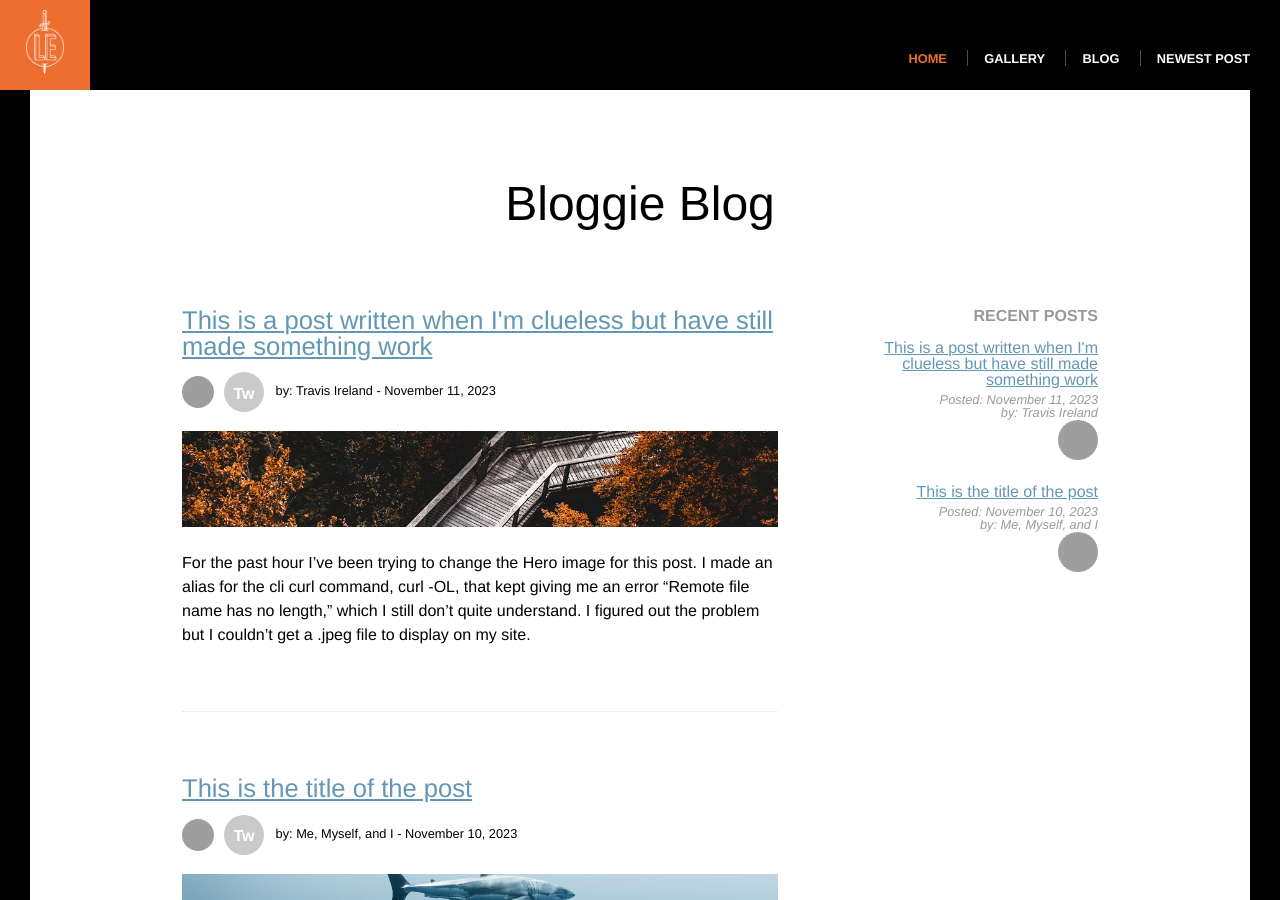
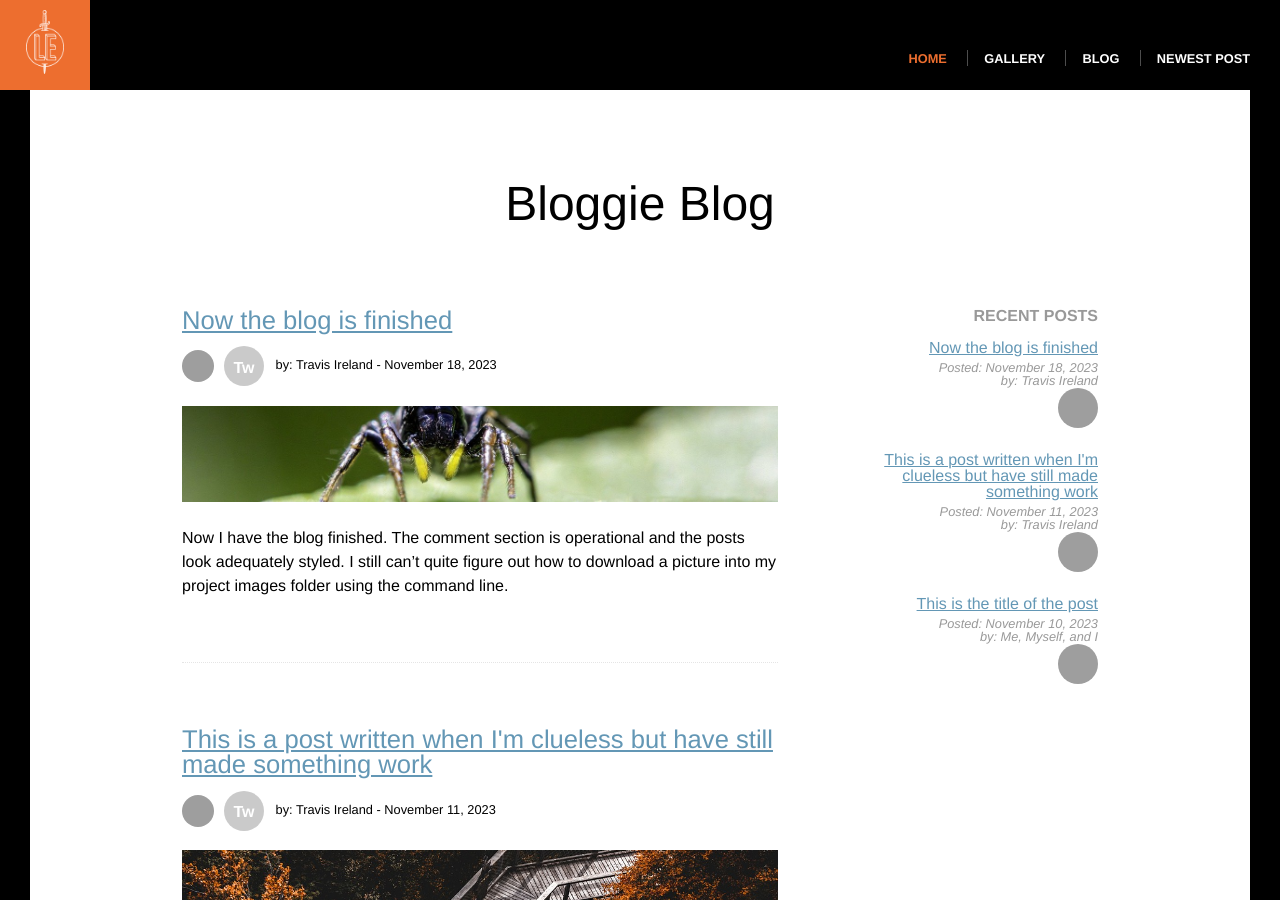
Before and after one commit to Travizzle/travizzle.github.io, a Jekyll site: the page built from blog/index.html, in a window 1280 px wide and 900 px high. Built offline with Jekyll 4.4.1, drawn with Linux system fonts in a browser that asks for light colours; grey boxes are pictures that could not be loaded.

Commit message:
Make a third blog entry

```diff
--- /dev/null
+++ b/_posts/2023-11-18-the-first-non-tutorial-post.md
@@ -0,0 +1,17 @@
+---
+layout: post
+title: Now the blog is finished
+postHero: /images/spider.jpg
+author: Travis Ireland
+authorTwitter: https://twitter.com/teyerfire
+gravatar: https://gravatar.com/avatar/01ad07d47ad747a565ceae3c282e42119541f726a9c8162e792d92f62e88cb81
+postFooter: Additional information, and maybe a <a href="#">link or two</a>
+---
+
+Now I have the blog finished. The comment section is operational and the posts look adequately styled. I still can't quite figure out how to download a picture into my project images folder using the command line.
+
+<img class="pull-left" src="https://placekitten.com/400/200" alt="kitten">
+
+The next part of the tutorial is using mobile media queries so that the site styles change depending on what screen size the site is being viewed on. Responsive web design I think it's called. That's tomorrow's problem that I'll start after taking notes for this section of the blog chapter.
+
+Actually it looks like my next problem is either figuring out how to use flexbox to make the post fill a page, or writing longer posts so that the the footer and comment section don't bleed into the post content... maybe just a blog post per week is the way to go so that a post will take up more space than the recent post section. More problems to be solved.
```
Also changed, not shown: _includes/recent-post.html (indentation only), images/spider.jpg (added).
